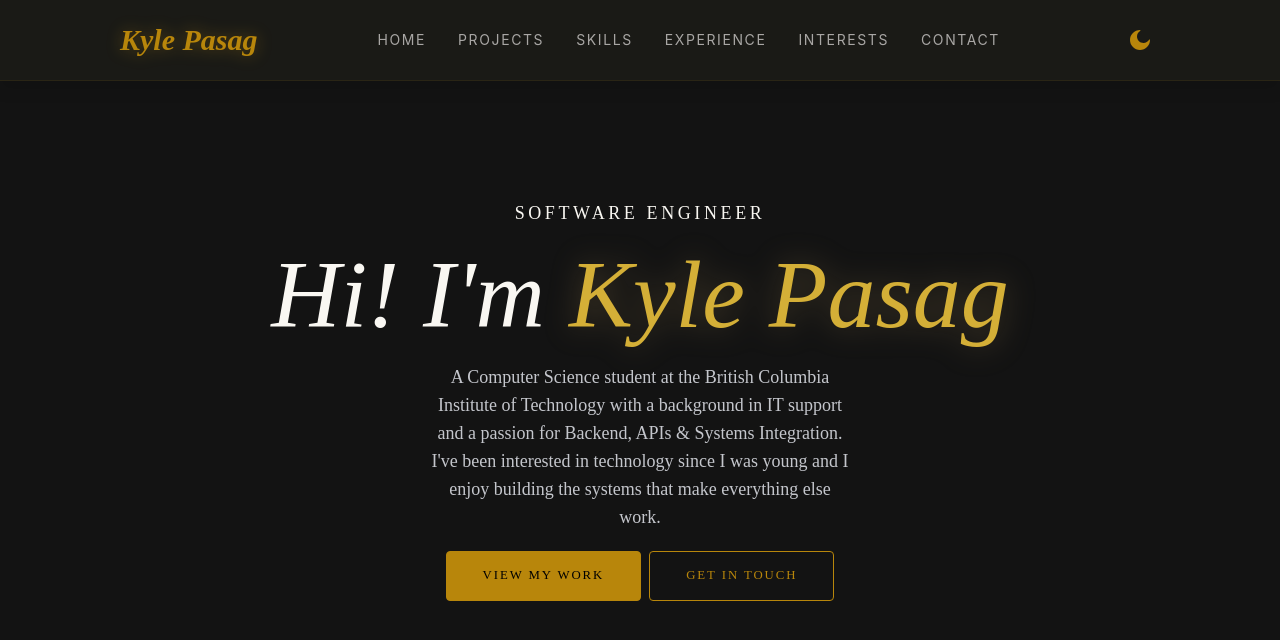
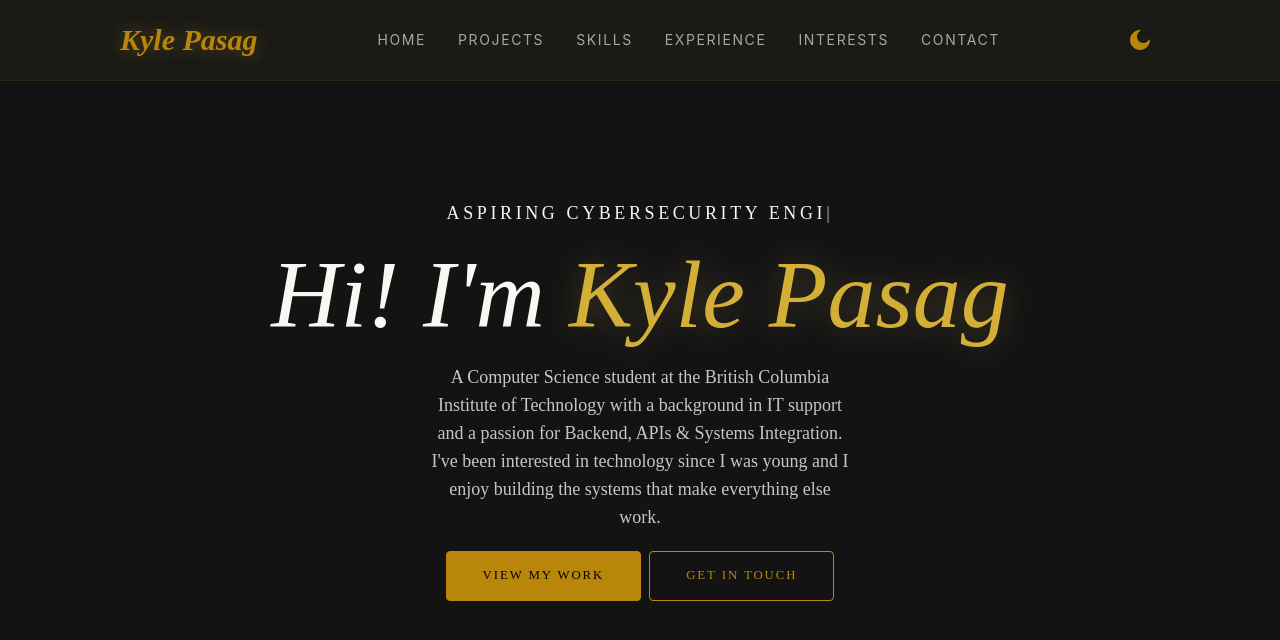
Before and after one commit to kpasag/Portfolio, a React app: page / in a window 1280 px wide. Shown: the top 640 px of the page. Built offline with nearby package versions, Linux system fonts and the light colour scheme; the HTML template or start-up script is replaced by a standard one.

Commit message:
Add typing animation

```diff
--- a/src/Body.jsx
+++ b/src/Body.jsx
@@ -1,4 +1,39 @@
+import { useState, useEffect } from "react";
+
+const TITLES = [
+  "Software Engineer",
+  "Cybersecurity Engineer",
+  "Backend Developer",
+  "DevOps Engineer",
+];
+
 function Body() {
+  const [displayText, setDisplayText] = useState("");
+  const [titleIndex, setTitleIndex] = useState(0);
+  const [isDeleting, setIsDeleting] = useState(false);
+
+  useEffect(() => {
+    const currentTitle = TITLES[titleIndex];
+
+    const timer = setTimeout(
+      () => {
+        if (!isDeleting && displayText.length < currentTitle.length) {
+          setDisplayText(currentTitle.slice(0, displayText.length + 1));
+        } else if (!isDeleting && displayText.length === currentTitle.length) {
+          setIsDeleting(true);
+        } else if (isDeleting && displayText.length > 0) {
+          setDisplayText(currentTitle.slice(0, displayText.length - 1));
+        } else if (isDeleting && displayText.length === 0) {
+          setIsDeleting(false);
+          setTitleIndex((titleIndex + 1) % TITLES.length);
+        }
+      },
+      isDeleting ? 60 : 120,
+    );
+
+    return () => clearTimeout(timer);
+  }, [displayText, titleIndex, isDeleting]);
+
   return (
     <>
       <main className="">
@@ -6,7 +41,9 @@ function Body() {
         <section className="bg-[#131313] min-h-screen flex flex-col justify-center items-center space-y-5">
           <div className="font-['Manrope'] flex flex-col items-center space-y-2">
             <h2 className="text-[#F9F7F2] text-lg uppercase tracking-[0.2em]">
-              Software Engineer
+              <span>ASPIRING </span>
+              {displayText}
+              <span className="animate-pulse">|</span>
             </h2>
             <h1 className="text-[#F9F7F2] md:text-8xl text-6xl leading-tight italic font-['Newsreader']">
               <span>Hi! I'm </span>
@@ -15,11 +52,11 @@ function Body() {
               </span>
             </h1>
             <p className="text-[#C4C6CC] text-lg max-w-1/3 text-center">
-              A Computer Science student at the British Columbia
-              Institute of Technology with a background in IT support and a
-              passion for Backend, APIs & Systems Integration. I've been
-              interested in technology since I was young and I enjoy building
-              the systems that make everything else work.
+              A Computer Science student at the British Columbia Institute of
+              Technology with a background in IT support and a passion for
+              Backend, APIs & Systems Integration. I've been interested in
+              technology since I was young and I enjoy building the systems that
+              make everything else work.
             </p>
           </div>
           <div className="font-['Outfit'] text-[0.8rem] font-medium flex space-x-2">
```
